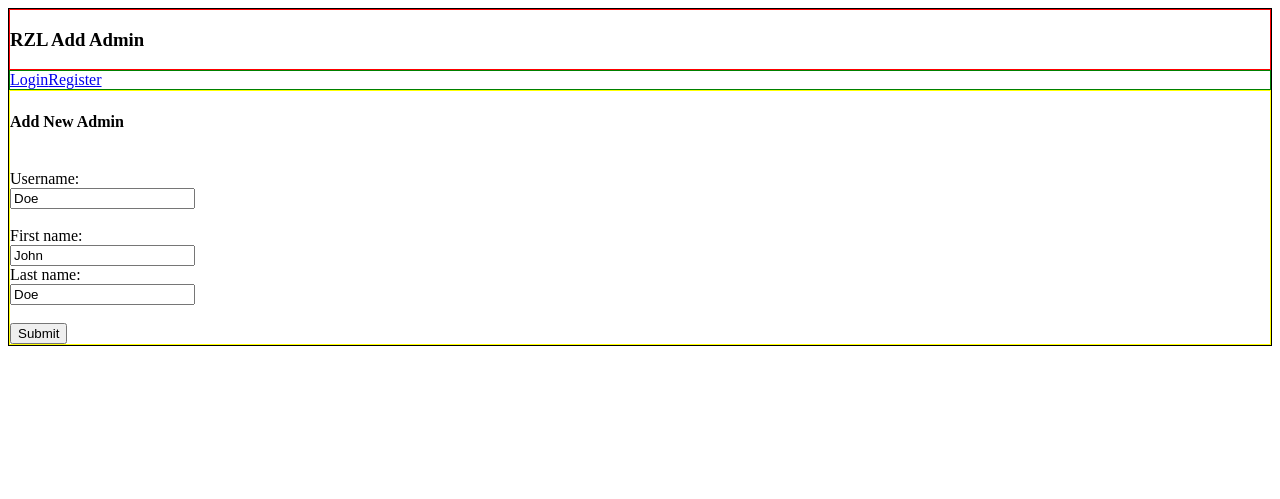
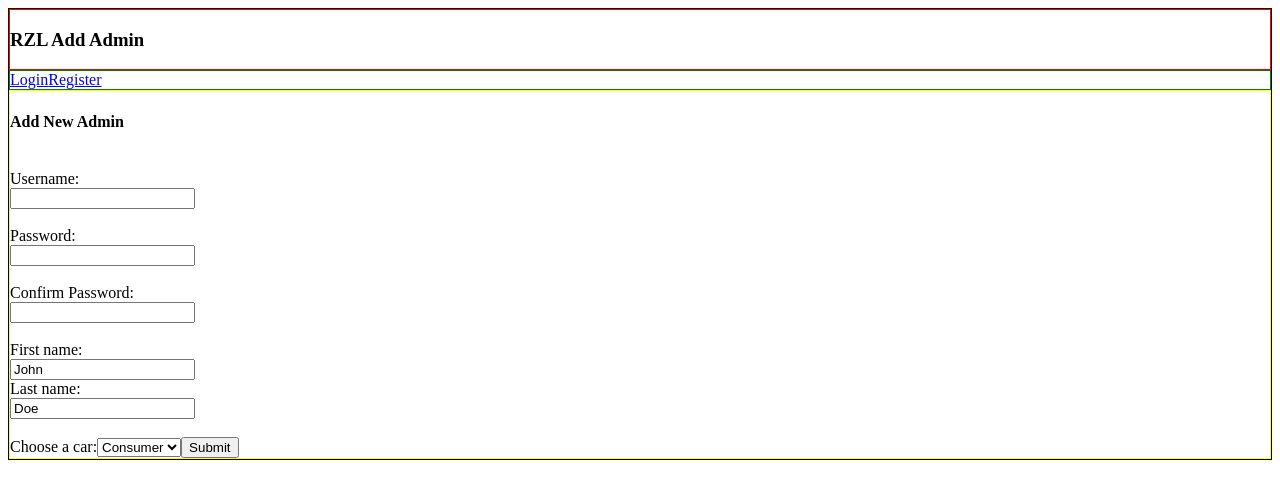
Before and after one commit to inarsy/amoongus, a PHP site: page /user_reg.php in a window 1280 px wide. Shown: the top 499 px of the page. Run offline with PHP 8.4, Linux system fonts and the light colour scheme.

Commit message:
Stuff for the stuff

```diff
--- a/may 24 occ/solution/v1/user/user_reg.php
+++ b/may 24 occ/solution/v1/user/user_reg.php
@@ -26,13 +26,29 @@ echo "<h4> Add New Admin </h4>";
 
 echo "<br>";
 
-echo "<form action='/action_page.php'>";
+echo "<form action='user_add.php' method='post'>";
 echo   "<label for='username'>Username:</label><br>";
-echo   "<input type='text' id='username' name='username' value='Doe'><br><br>";
+echo   "<input type='text'  name='username' value=''><br><br>";
+
+echo   "<label for='password'>Password:</label><br>";
+echo   "<input type='text' name='password' value=''><br><br>";
+echo   "<label for='password_check'>Confirm Password:</label><br>";
+echo   "<input type='text' name='password_check' value=''><br><br>";
+
 echo   "<label for='fname'>First name:</label><br>";
-echo   "<input type='text' id='fname' name='fname' value='John'><br>";
+echo   "<input type='text' name='fname' value='John'><br>";
 echo   "<label for='lname'>Last name:</label><br>";
-echo   "<input type='text' id='lname' name='lname' value='Doe'><br><br>";
+echo   "<input type='text' name='lname' value='Doe'><br><br>";
+
+echo   "<label for='cars'>Choose a car:</label>";
+
+echo    "<select name='user_type'>";
+echo    "<option value='1''>Consumer</option>";
+echo    "<option value='2'>Business</option>";
+echo    "<option value='3'>Charity</option>";
+echo    "<option value='4'>Education</option>";
+echo    "</select>";
+
 echo   "<input type='submit' value='Submit'>";
 echo "</form>" ;
 
```
Also changed, not shown: may 24 occ/solution/v1/user/user_add.php (added, +30 -0 lines).
